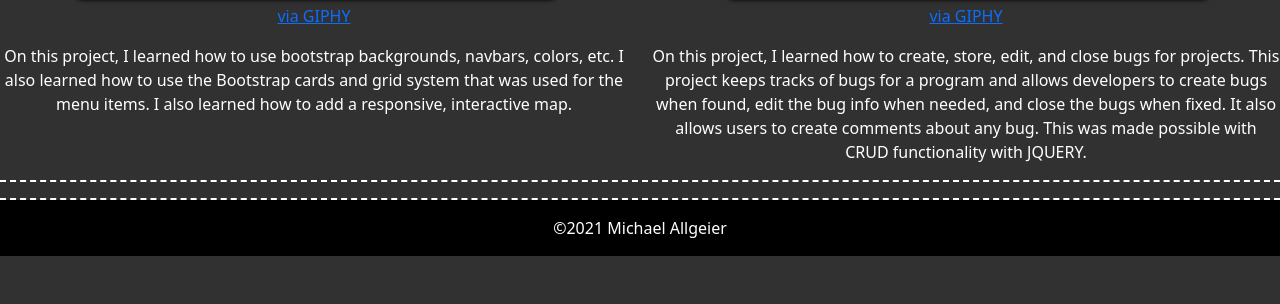
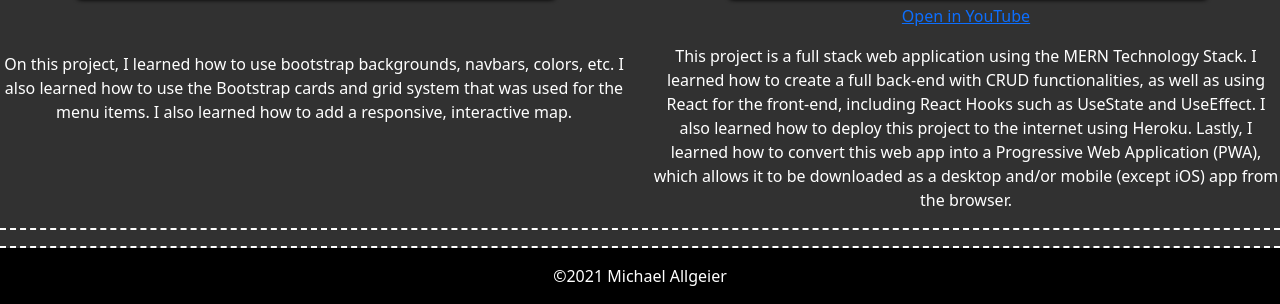
Before and after one commit to Michael-Allgeier/Portfolio, a website: page src/index.html in a window 1280 px wide. Shown: the part 2080-2384 px from the top of the page. Before the commit the page ends 2336 px from the top, so only its background shows below. Drawn offline with nearby package versions, Linux system fonts and the light colour scheme.

Commit message:
Replaced old issue tracker project with new one, replaced giphy with an embedded youtube video of the demo

```diff
--- a/src/index.html
+++ b/src/index.html
@@ -172,14 +172,14 @@
         <div class="row">
           <div class="col-lg-6 ">
             <h4 class="text-decoration-underline">Restaurant Landing Page</h4>
-            <iframe src="https://giphy.com/embed/r570U2OZFMMN6lz92o" width="480" height="240" frameBorder="0" class="giphy-embed" allowFullScreen></iframe><p><a href="https://giphy.com/gifs/r570U2OZFMMN6lz92o">via GIPHY</a></p>
-            <p>On this project, I learned how to use bootstrap backgrounds, navbars, colors, etc. I also learned how to use the Bootstrap cards and grid system that was used for the menu items. I also learned how to add a responsive, interactive map.</p>
+            <iframe src="https://giphy.com/embed/r570U2OZFMMN6lz92o" width="480" height="240" frameBorder="0" class="giphy-embed" allowFullScreen></iframe>
+            <p class="mt-5">On this project, I learned how to use bootstrap backgrounds, navbars, colors, etc. I also learned how to use the Bootstrap cards and grid system that was used for the menu items. I also learned how to add a responsive, interactive map.</p>
           </div>
           <div class="col-lg-6">
             <h4 class="text-decoration-underline">Issue Tracker</h4>
-            <iframe src="https://giphy.com/embed/l0f0T8DpAZH22OXBGa" width="480" height="240" frameBorder="0" class="giphy-embed" allowFullScreen></iframe><p><a href="https://giphy.com/gifs/l0f0T8DpAZH22OXBGa">via GIPHY</a></p>
+            <iframe src="https://www.youtube.com/embed/uVRvbZ3671U" width="480" height="240" frameBorder="0" allowFullScreen></iframe><p><a href="https://www.youtube.com/watch?v=uVRvbZ3671U">Open in YouTube</a></p>
             <div id="contact-section"></div>
-            <p>On this project, I learned how to create, store, edit, and close bugs for projects. This project keeps tracks of bugs for a program and allows developers to create bugs when found, edit the bug info when needed, and close the bugs when fixed. It also allows users to create comments about any bug. This was made possible with CRUD functionality with JQUERY.</p>
+            <p>This project is a full stack web application using the MERN Technology Stack. I learned how to create a full back-end with CRUD functionalities, as well as using React for the front-end, including React Hooks such as UseState and UseEffect. I also learned how to deploy this project to the internet using Heroku. Lastly, I learned how to convert this web app into a Progressive Web Application (PWA), which allows it to be downloaded as a desktop and/or mobile (except iOS) app from the browser.</p>
           </div>
         </div>
       </div>
```
